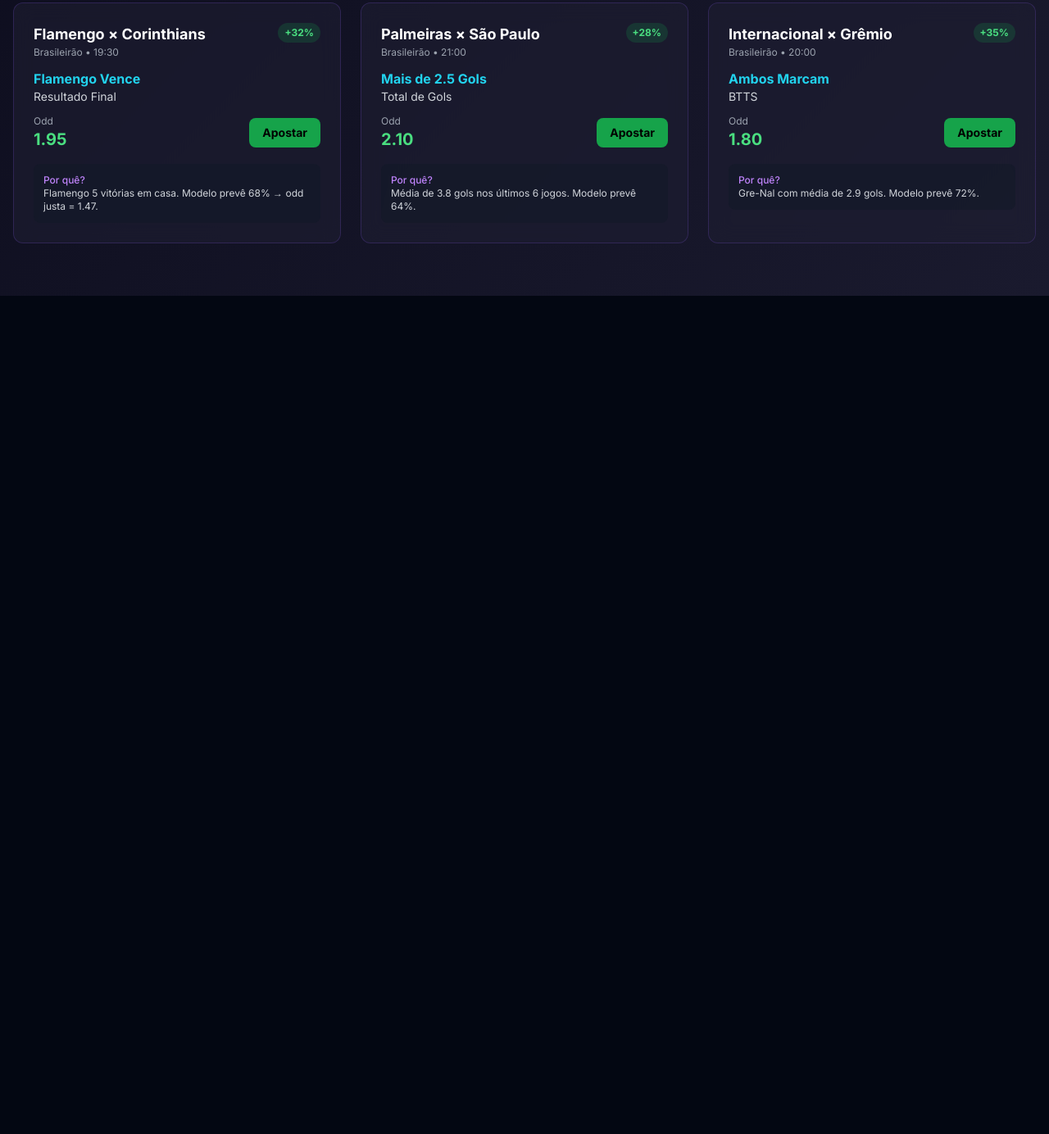
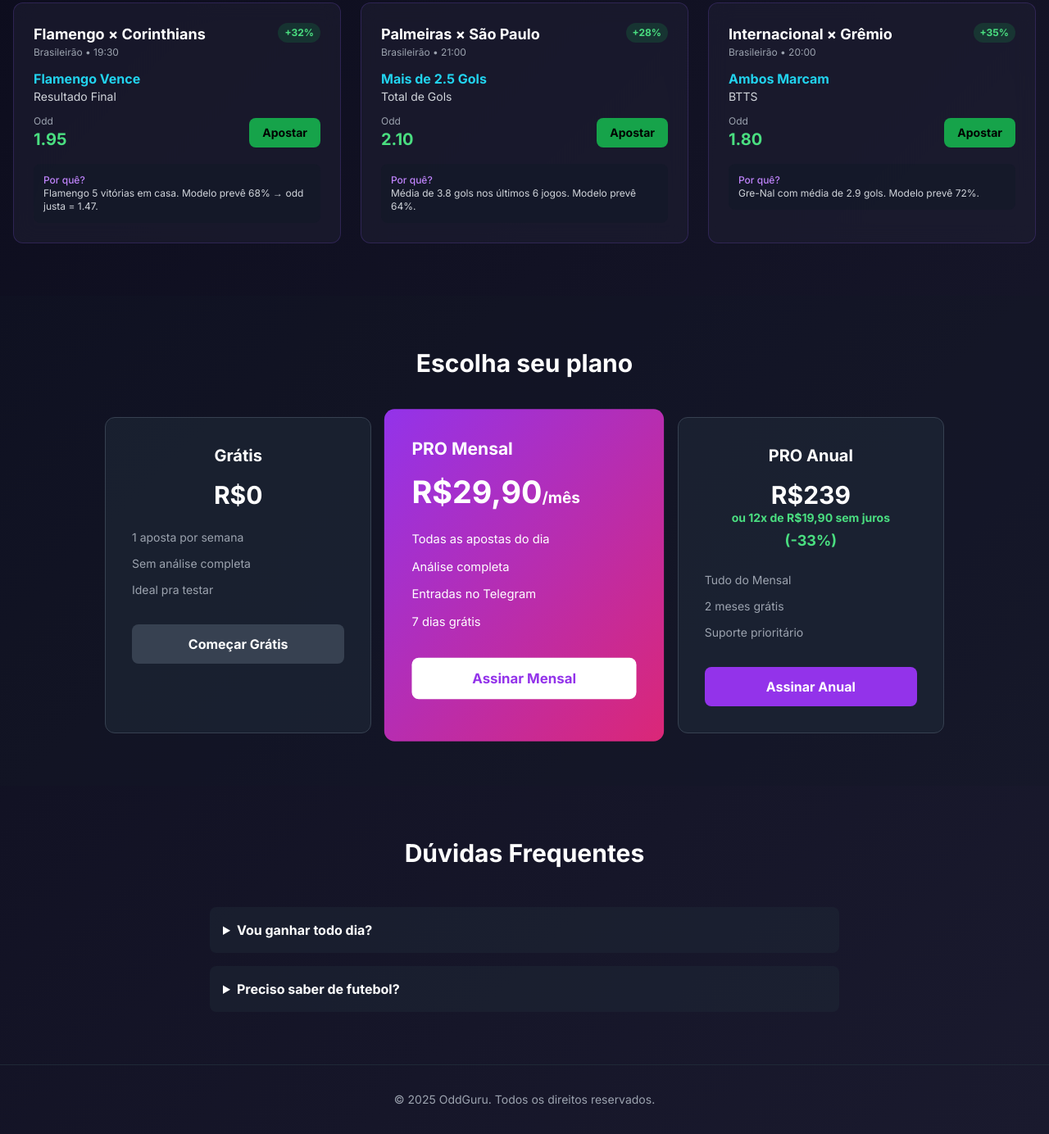
Before and after one commit to oddguru/api, a plain HTML site: page public/index.html in a window 1280 px wide. Shown: the part 690-2074 px from the top of the page at 82% size. Before the commit the page ends 1051 px from the top, so only its background shows below. Drawn offline with nearby package versions, Linux system fonts and the light colour scheme.

Commit message:
Update index.html

```diff
--- a/public/index.html
+++ b/public/index.html
@@ -161,6 +161,76 @@
     </div>
   </section>
 
+  <!-- PLANOS -->
+  <section id="planos" class="py-16 px-4 bg-gray-900/30">
+    <div class="max-w-5xl mx-auto">
+      <h2 class="text-3xl font-bold text-center mb-12">Escolha seu plano</h2>
+      <div class="grid md:grid-cols-3 gap-6">
+
+        <!-- FREE -->
+        <div class="bg-gray-800/60 p-8 rounded-xl border border-gray-700 text-center card-hover">
+          <h3 class="text-xl font-bold">Grátis</h3>
+          <p class="text-3xl font-bold mt-4">R$0</p>
+          <ul class="mt-6 space-y-3 text-left text-sm text-gray-400">
+            <li>1 aposta por semana</li>
+            <li>Sem análise completa</li>
+            <li>Ideal pra testar</li>
+          </ul>
+          <a href="/dashboard" class="block mt-8 bg-gray-700 py-3 rounded-lg font-bold hover:bg-gray-600 transition w-full">Começar Grátis</a>
+        </div>
+
+        <!-- MENSAL -->
+        <div class="bg-gradient-to-br from-purple-600 to-pink-600 p-8 rounded-xl transform scale-105 text-white card-hover">
+          <h3 class="text-xl font-bold">PRO Mensal</h3>
+          <p class="text-4xl font-bold mt-4">R$29,90<span class="text-lg">/mês</span></p>
+          <ul class="mt-6 space-y-3 text-left text-sm">
+            <li>Todas as apostas do dia</li>
+            <li>Análise completa</li>
+            <li>Entradas no Telegram</li>
+            <li>7 dias grátis</li>
+          </ul>
+          <a href="/dashboard" class="block mt-8 bg-white text-purple-600 py-3 rounded-lg font-bold hover:bg-gray-100 transition w-full text-center">Assinar Mensal</a>
+        </div>
+
+        <!-- ANUAL -->
+        <div class="bg-gray-800/60 p-8 rounded-xl border border-gray-700 text-center card-hover">
+          <h3 class="text-xl font-bold">PRO Anual</h3>
+          <p class="text-3xl font-bold mt-4">R$239</p>
+          <p class="text-sm text-green-400 font-bold">ou 12x de R$19,90 sem juros</p>
+          <p class="text-lg text-green-400 font-bold mt-1">(-33%)</p>
+          <ul class="mt-6 space-y-3 text-left text-sm text-gray-400">
+            <li>Tudo do Mensal</li>
+            <li>2 meses grátis</li>
+            <li>Suporte prioritário</li>
+          </ul>
+          <a href="/dashboard" class="block mt-8 bg-purple-600 py-3 rounded-lg font-bold hover:bg-purple-700 transition w-full">Assinar Anual</a>
+        </div>
+      </div>
+    </div>
+  </section>
+
+  <!-- FAQ -->
+  <section id="faq" class="py-16 px-4">
+    <div class="max-w-3xl mx-auto">
+      <h2 class="text-3xl font-bold text-center mb-12">Dúvidas Frequentes</h2>
+      <div class="space-y-4">
+        <details class="bg-gray-800/50 p-4 rounded-lg">
+          <summary class="font-bold cursor-pointer">Vou ganhar todo dia?</summary>
+          <p class="mt-2 text-sm text-gray-300">Não. Apostas têm risco. Nosso edge é +30% a longo prazo. Alguns dias perdem, outros ganham muito.</p>
+        </details>
+        <details class="bg-gray-800/50 p-4 rounded-lg">
+          <summary class="font-bold cursor-pointer">Preciso saber de futebol?</summary>
+          <p class="mt-2 text-sm text-gray-300">Não. A IA faz tudo. Você só copia a aposta.</p>
+        </details>
+      </div>
+    </div>
+  </section>
+
+  <!-- FOOTER -->
+  <footer class="py-8 px-4 border-t border-gray-800 text-center text-sm text-gray-400">
+    <p>© 2025 OddGuru. Todos os direitos reservados.</p>
+  </footer>
+
   <!-- ALPINE -->
   <script src="https://unpkg.com/alpinejs@3.x.x/dist/cdn.min.js" defer></script>
 </body>
```
